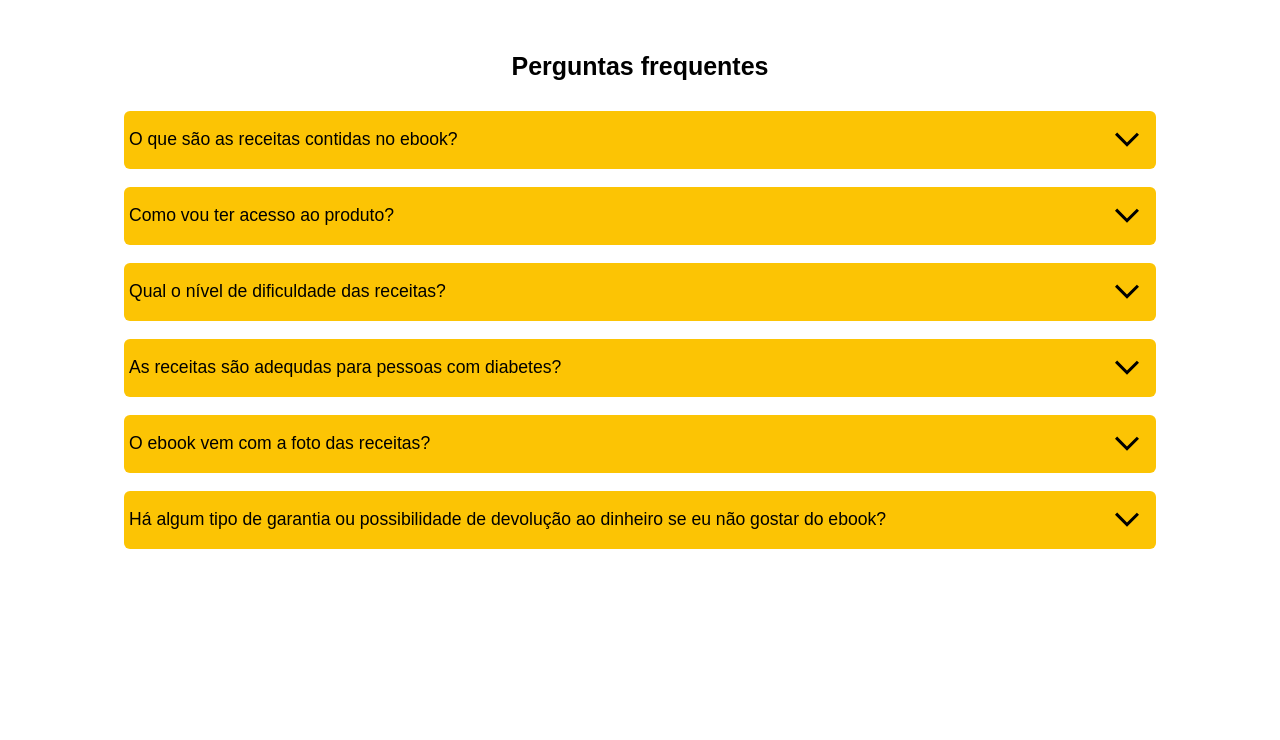
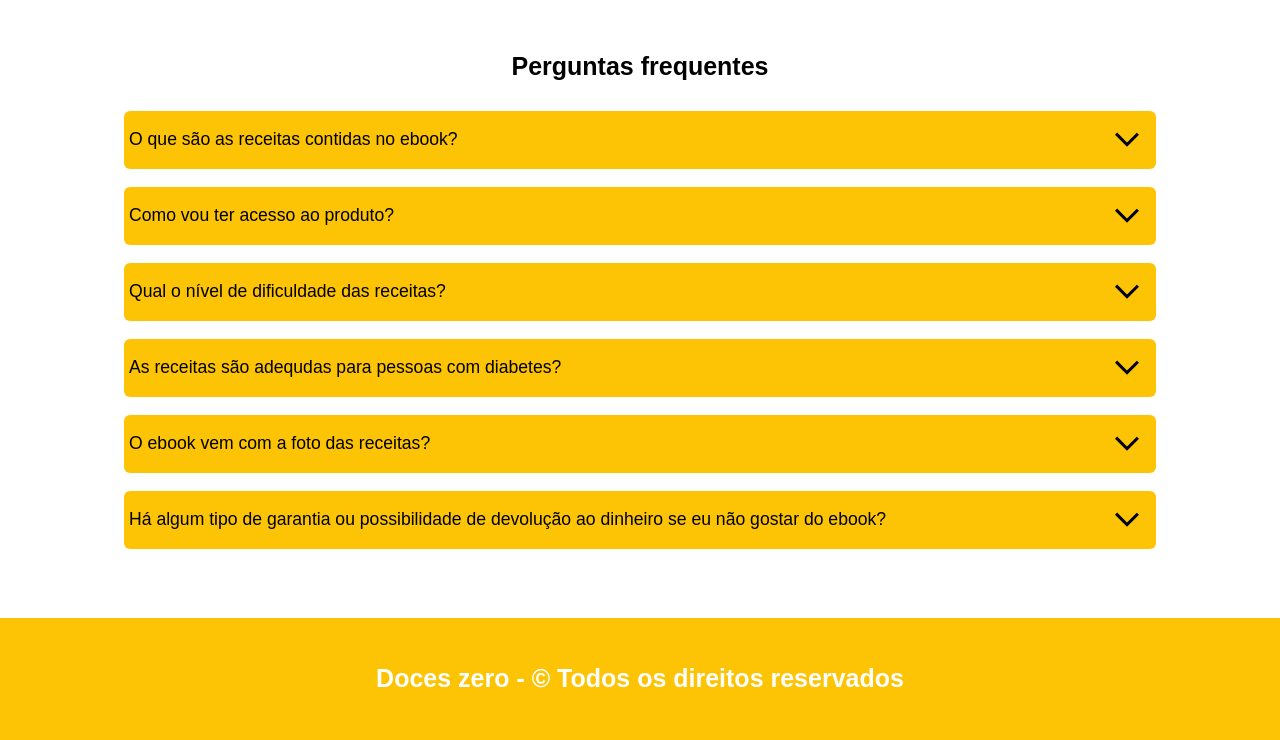
Before and after one commit to DevChristianWagner/doces-zero, a plain HTML site: page index.html in a window 1280 px wide. Shown: the part 3485-4225 px from the top of the page. Before the commit the page ends 4103 px from the top, so only its background shows below. Drawn offline with Linux system fonts and the light colour scheme.

```diff
--- a/assets/css/styles.css
+++ b/assets/css/styles.css
@@ -346,6 +346,7 @@ header .grid-2 {
     font-size: 40px;
     line-height: 1;
     margin: 10px;
+    font-style: italic;
 }
 
 .price a {
@@ -577,7 +578,6 @@ iframe {
 
     /* --- recp --- */
 
-
     .recp ul {
         padding: 0;
     }
@@ -659,28 +659,17 @@ iframe {
     }
 }
 
+footer {
+    background-color: var(--primary-color);
+    text-align: center;
+    padding: 30px;
+}
 
-
-
-
-
-
-
-
-
-
-
-
-
-
-
-
-
-
-
-
-
-
+footer h1 {
+    color: var(--text-color);
+    font-weight: 600;
+    font-size: 25px;
+}
 
 /* --- Whatsapp button */
 
--- a/index.html
+++ b/index.html
@@ -292,6 +292,10 @@
 
     </section>
 
+    <footer>
+        <h1>Doces zero - &copy; Todos os direitos reservados</h1>
+    </footer>
+
 
 
     <div class="whatsapp-button" id="wp-btn">
```
